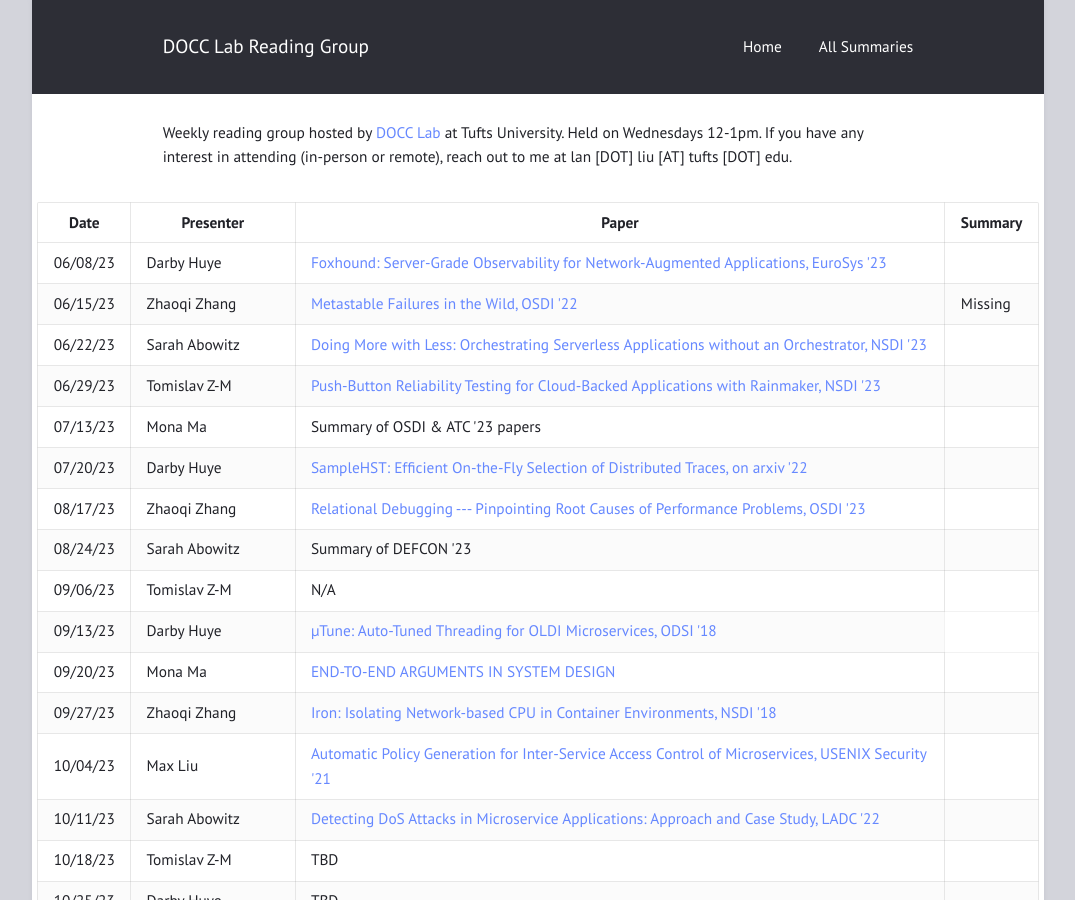
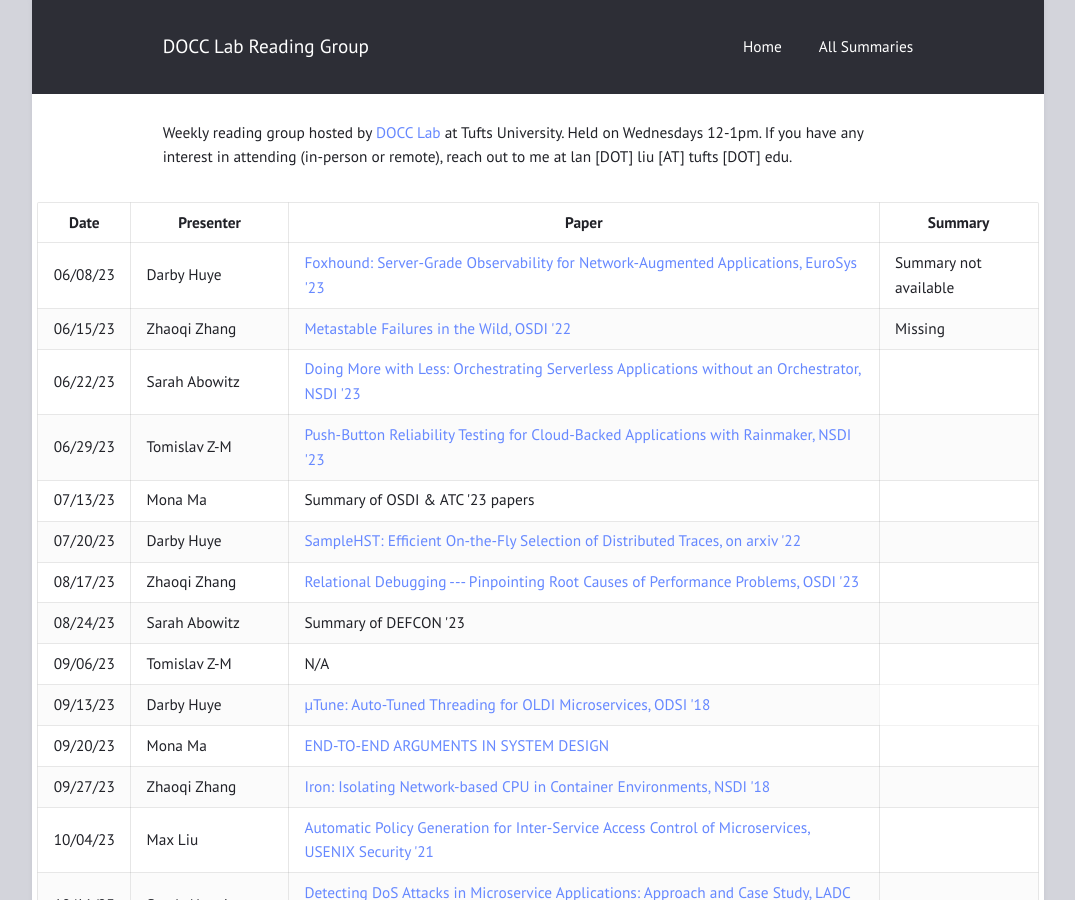
Before and after one commit to docc-lab/reading-group, a Jekyll site: the page built from index.html, in a window 1280 px wide and 900 px high. Shown: the whole window, without its empty margins (102-1177 px from the left). Built offline with Jekyll 4.4.1, drawn with Linux system fonts in a browser that asks for light colours.

Commit message:
test linking posts

```diff
--- a/index.html
+++ b/index.html
@@ -37,6 +37,8 @@ title: "Home"
       {% assign post = site.posts | where: "path", "/_posts/2023-06-08-foxhound.md" | first %}
       {% if post %}
       <a href="{{ post.url | relative_url }}">Summary</a>
+      {% else %}
+      Summary not available
       {% endif %}
     </td>
   </tr>
```
